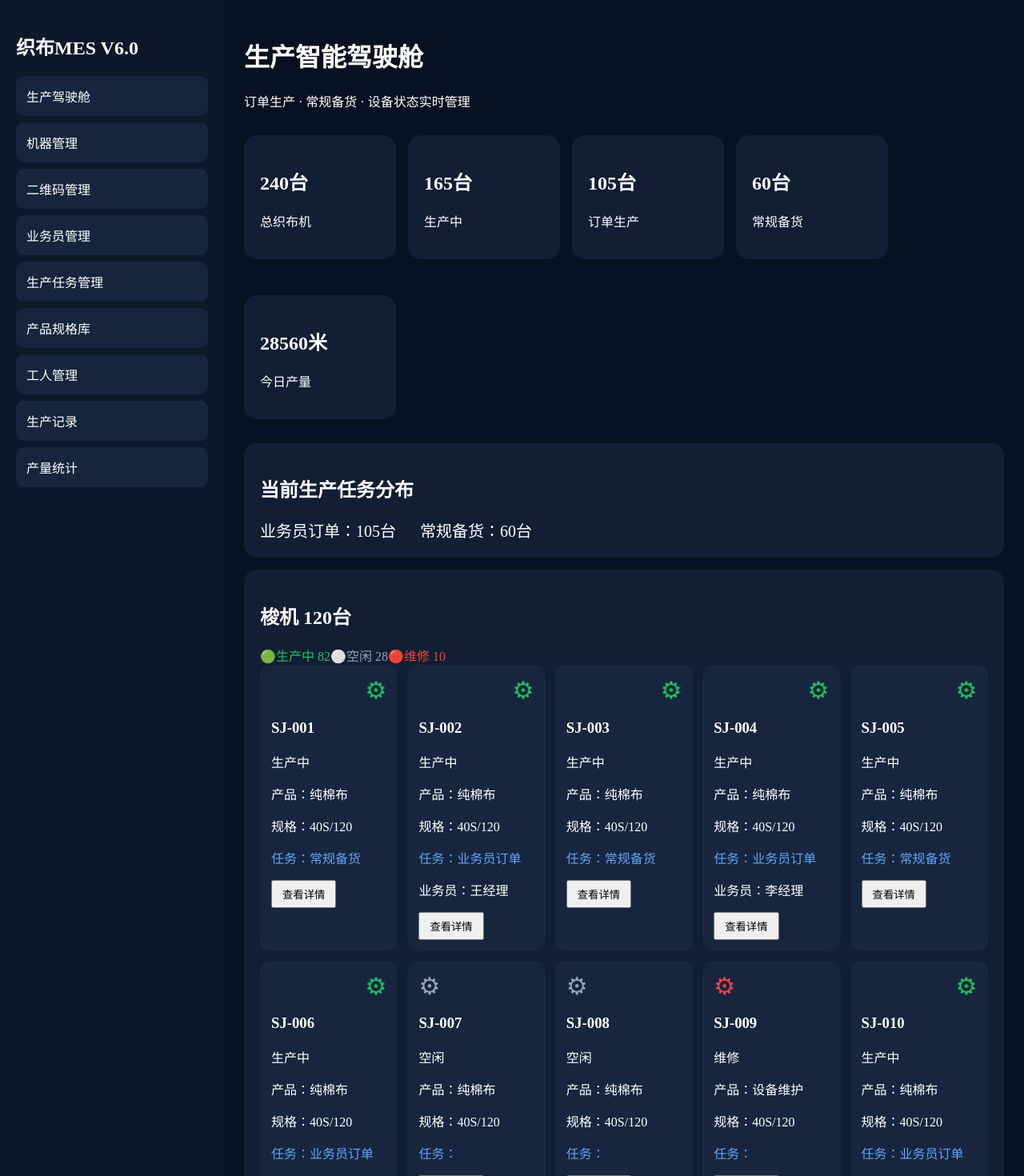
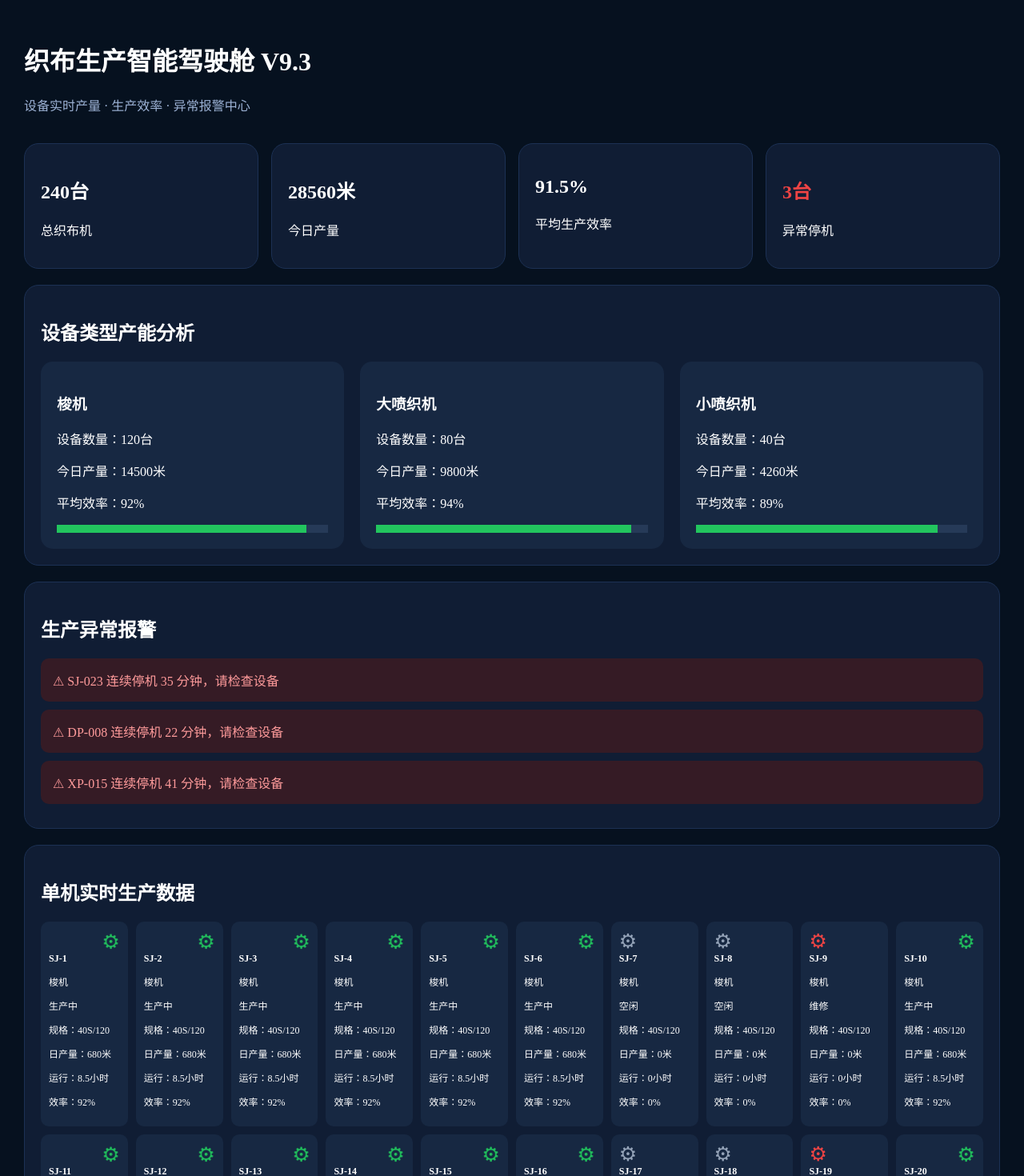
Before and after one commit to suiyuanlezhu-sketch/smart-weaving-mes, a Vue app: page / in a window 1280 px wide. Shown: the top 1470 px of the page at 80% size. Built offline with nearby package versions, Linux system fonts and the light colour scheme.

Commit message:
HUALU智能车间系统

```diff
--- a/package.json
+++ b/package.json
@@ -1,6 +1,6 @@
 {
-  "name":"smart-weaving-mes-v6-full",
-  "version":"6.0.0",
+  "name":"smart-weaving-mes-v9.3-production-monitor",
+  "version":"9.3.0",
   "type":"module",
   "scripts":{"dev":"vite","build":"vite build"},
   "dependencies":{
--- a/src/App.vue
+++ b/src/App.vue
@@ -1,69 +1,52 @@
 <template>
-<div class="layout">
+<div class="page">
 
-<aside>
-<h2>织布MES V6.0</h2>
-<div v-for="m in menus" class="menu">{{m}}</div>
-</aside>
+<h1>织布生产智能驾驶舱 V9.3</h1>
+<p class="sub">设备实时产量 · 生产效率 · 异常报警中心</p>
 
-<main>
 
-<h1>生产智能驾驶舱</h1>
-<p class="sub">订单生产 · 常规备货 · 设备状态实时管理</p>
+<div class="summary">
 
-<div class="cards">
-<div class="card" v-for="c in cards">
-<h2>{{c.value}}</h2>
-<p>{{c.name}}</p>
+<div class="card">
+<h2>240台</h2>
+<p>总织布机</p>
 </div>
+
+<div class="card">
+<h2>28560米</h2>
+<p>今日产量</p>
+</div>
+
+<div class="card">
+<h2>91.5%</h2>
+<p>平均生产效率</p>
+</div>
+
+<div class="card warning">
+<h2>{{alarms.length}}台</h2>
+<p>异常停机</p>
+</div>
+
 </div>
 
 
 <div class="panel">
-<h2>当前生产任务分布</h2>
-<div class="task">
-<div>业务员订单：{{salesOrderMachines}}台</div>
-<div>常规备货：{{stockMachines}}台</div>
+
+<h2>设备类型产能分析</h2>
+
+<div class="groups">
+
+<div v-for="g in groups" class="group">
+
+<h3>{{g.name}}</h3>
+
+<p>设备数量：{{g.total}}台</p>
+<p>今日产量：{{g.output}}米</p>
+<p>平均效率：{{g.efficiency}}%</p>
+
+<div class="progress">
+<span :style="{width:g.efficiency+'%'}"></span>
 </div>
-</div>
-
-
-<div class="panel" v-for="g in groups">
-
-<h2>{{g.name}} {{g.total}}台</h2>
-
-<div class="state">
-<span class="green">🟢生产中 {{g.running}}</span>
-<span class="gray">⚪空闲 {{g.idle}}</span>
-<span class="red">🔴维修 {{g.repair}}</span>
-</div>
-
-
-<div class="machines">
-
-<div class="machine" v-for="m in g.machines">
-
-<div class="gear" :class="m.status">⚙</div>
-
-<h3>{{m.id}}</h3>
-
-<p>{{m.statusText}}</p>
-
-<p>产品：{{m.product}}</p>
-
-<p>规格：{{m.spec}}</p>
-
-<p class="task-name">
-任务：{{m.task}}
-</p>
-
-<p v-if="m.sales">
-业务员：{{m.sales}}
-</p>
-
-<button @click="selected=m">
-查看详情
-</button>
 
 </div>
 
@@ -72,26 +55,48 @@
 </div>
 
 
-<div class="dialog" v-if="selected">
 
-<h2>{{selected.id}}</h2>
+<div class="panel">
 
-<p>生产状态：{{selected.statusText}}</p>
+<h2>生产异常报警</h2>
 
-<p>生产任务：{{selected.task}}</p>
-
-<p>业务员：{{selected.sales || '无'}}</p>
-
-<p>产品：{{selected.product}}</p>
-
-<p>规格：{{selected.spec}}</p>
-
-<button @click="selected=null">关闭</button>
+<div v-for="a in alarms" class="alarm">
+⚠ {{a.machine}} 连续停机 {{a.time}} 分钟，请检查设备
+</div>
 
 </div>
 
 
-</main>
+<div class="panel">
+
+<h2>单机实时生产数据</h2>
+
+<div class="machines">
+
+<div class="machine" v-for="m in machines">
+
+<div class="gear" :class="m.status">⚙</div>
+
+<b>{{m.id}}</b>
+
+<p>{{m.type}}</p>
+
+<p>{{m.statusText}}</p>
+
+<p>规格：{{m.spec}}</p>
+
+<p>日产量：{{m.output}}米</p>
+
+<p>运行：{{m.hours}}小时</p>
+
+<p>效率：{{m.efficiency}}%</p>
+
+</div>
+
+</div>
+
+</div>
+
 
 </div>
 </template>
@@ -99,195 +104,136 @@
 
 <script setup>
 
-import {ref} from 'vue'
-
-
-const menus=[
-'生产驾驶舱',
-'机器管理',
-'二维码管理',
-'业务员管理',
-'生产任务管理',
-'产品规格库',
-'工人管理',
-'生产记录',
-'产量统计'
+const groups=[
+{name:"梭机",total:120,output:14500,efficiency:92},
+{name:"大喷织机",total:80,output:9800,efficiency:94},
+{name:"小喷织机",total:40,output:4260,efficiency:89}
 ]
 
 
-const cards=[
-{name:'总织布机',value:'240台'},
-{name:'生产中',value:'165台'},
-{name:'订单生产',value:'105台'},
-{name:'常规备货',value:'60台'},
-{name:'今日产量',value:'28560米'}
+const alarms=[
+{machine:"SJ-023",time:35},
+{machine:"DP-008",time:22},
+{machine:"XP-015",time:41}
 ]
 
 
-const sales=[
-'张经理',
-'李经理',
-'王经理'
-]
+const machines=[]
 
+for(let i=1;i<=240;i++){
 
-function createMachines(prefix,count,spec){
+let type=i<=120?"梭机":i<=200?"大喷织机":"小喷织机"
 
-let arr=[]
+let status=i%10<7?"run":i%10<9?"idle":"repair"
 
-for(let i=1;i<=count;i++){
+machines.push({
 
-let running=i%10<7
+id:type==="梭机"?"SJ-"+i:type==="大喷织机"?"DP-"+(i-120):"XP-"+(i-200),
 
-let status=running?'run':i%10<9?'idle':'repair'
-
-let order=i%2===0
-
-
-arr.push({
-
-id:prefix+String(i).padStart(3,'0'),
+type,
 
 status,
 
 statusText:
-status==='run'?'生产中':
-status==='idle'?'空闲':'维修',
+status==="run"?"生产中":
+status==="idle"?"空闲":"维修",
 
-product:
-status==='repair'?'设备维护':'纯棉布',
+spec:type==="梭机"?"40S/120":type==="大喷织机"?"50S/140":"32S/108",
 
-spec,
+output:status==="run"?680:0,
 
-task:
-status==='run'
-?(order?'业务员订单':'常规备货')
-:'',
+hours:status==="run"?8.5:0,
 
-sales:
-status==='run'&&order
-?sales[i%3]
-:''
+efficiency:status==="run"?92:0
 
 })
 
 }
 
-return arr
-
-}
-
-
-
-const groups=[
-
-{
-name:'梭机',
-total:120,
-running:82,
-idle:28,
-repair:10,
-machines:createMachines('SJ-',120,'40S/120')
-},
-
-{
-name:'大喷织机',
-total:80,
-running:56,
-idle:18,
-repair:6,
-machines:createMachines('DP-',80,'50S/140')
-},
-
-{
-name:'小喷织机',
-total:40,
-running:27,
-idle:10,
-repair:3,
-machines:createMachines('XP-',40,'32S/108')
-}
-
-]
-
-
-const salesOrderMachines=105
-
-const stockMachines=60
-
-const selected=ref(null)
-
 </script>
 
 
 <style>
+
 body{
 margin:0;
-background:#07111f;
+background:#06111f;
 color:white;
 font-family:"Microsoft YaHei"
 }
 
-.layout{
-display:flex;
-min-height:100vh
+.page{
+padding:30px
 }
 
-aside{
-width:240px;
-background:#0d182b;
-padding:20px
+.sub{
+color:#9db2d5
 }
 
-.menu{
-background:#16253d;
-padding:13px;
-margin:8px 0;
-border-radius:10px
-}
-
-main{
-flex:1;
-padding:25px
-}
-
-.cards{
-display:flex;
-gap:15px;
-flex-wrap:wrap
+.summary{
+display:grid;
+grid-template-columns:repeat(4,1fr);
+gap:16px
 }
 
 .card,.panel{
-background:#111e33;
-border-radius:16px;
+background:#101d34;
+border:1px solid #1c3154;
+border-radius:18px;
 padding:20px;
-margin:15px 0
+margin-top:20px
 }
 
-.card{
-width:150px
+.warning h2{
+color:#ef4444
 }
 
-.task{
-display:flex;
-gap:30px;
-font-size:20px
+.groups{
+display:grid;
+grid-template-columns:repeat(3,1fr);
+gap:20px
+}
+
+.group{
+background:#172842;
+padding:20px;
+border-radius:15px
+}
+
+.progress{
+height:10px;
+background:#263a58
+}
+
+.progress span{
+display:block;
+height:100%;
+background:#22c55e
+}
+
+.alarm{
+background:#351b25;
+color:#ff9b9b;
+padding:15px;
+border-radius:10px;
+margin:10px 0
 }
 
 .machines{
 display:grid;
-grid-template-columns:repeat(5,1fr);
-gap:12px
+grid-template-columns:repeat(10,1fr);
+gap:10px
 }
 
 .machine{
-background:#17263e;
-padding:14px;
-border-radius:12px
+background:#172842;
+padding:10px;
+border-radius:10px;
+font-size:12px
 }
 
 .gear{
-font-size:30px
+font-size:25px
 }
 
 .run{
@@ -304,24 +250,6 @@ color:#ef4444;
 animation:blink 1s infinite
 }
 
-.green{color:#22c55e}
-.gray{color:#94a3b8}
-.red{color:#ef4444}
-
-.task-name{
-color:#60a5fa
-}
-
-.dialog{
-position:fixed;
-right:30px;
-top:100px;
-background:white;
-color:black;
-padding:25px;
-border-radius:15px
-}
-
 @keyframes spin{
 to{transform:rotate(360deg)}
 }
@@ -330,7 +258,4 @@ to{transform:rotate(360deg)}
 50%{opacity:.3}
 }
 
-button{
-padding:6px 12px
-}
 </style>
--- a/src/main.js
+++ b/src/main.js
@@ -1,7 +1,7 @@
 
 import {createApp} from 'vue'
+import App from './App.vue'
 import ElementPlus from 'element-plus'
 import 'element-plus/dist/index.css'
-import App from './App.vue'
 
 createApp(App).use(ElementPlus).mount('#app')
```
Also changed, not shown: 1 other file (tests, documents, lock files or other folders).
